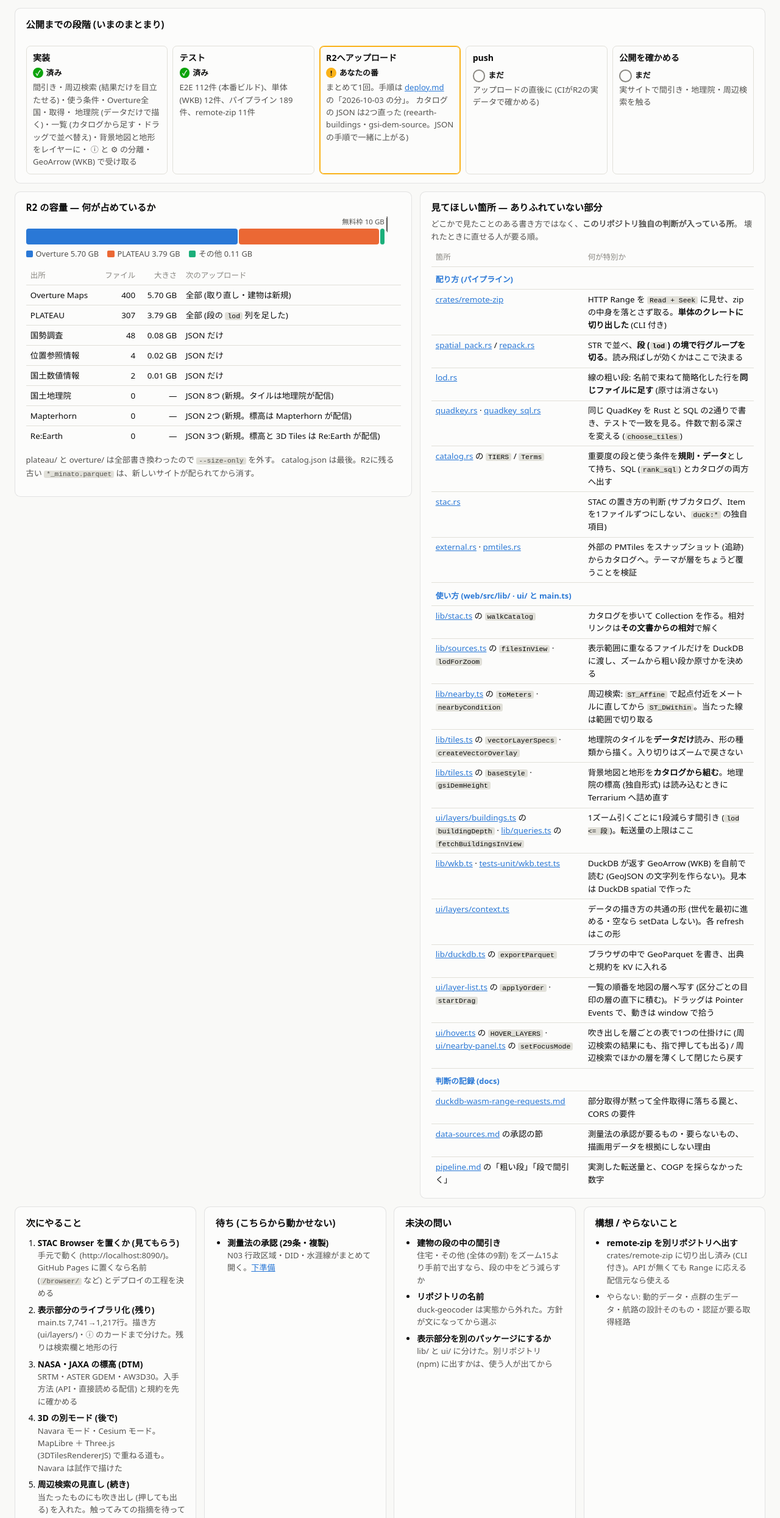
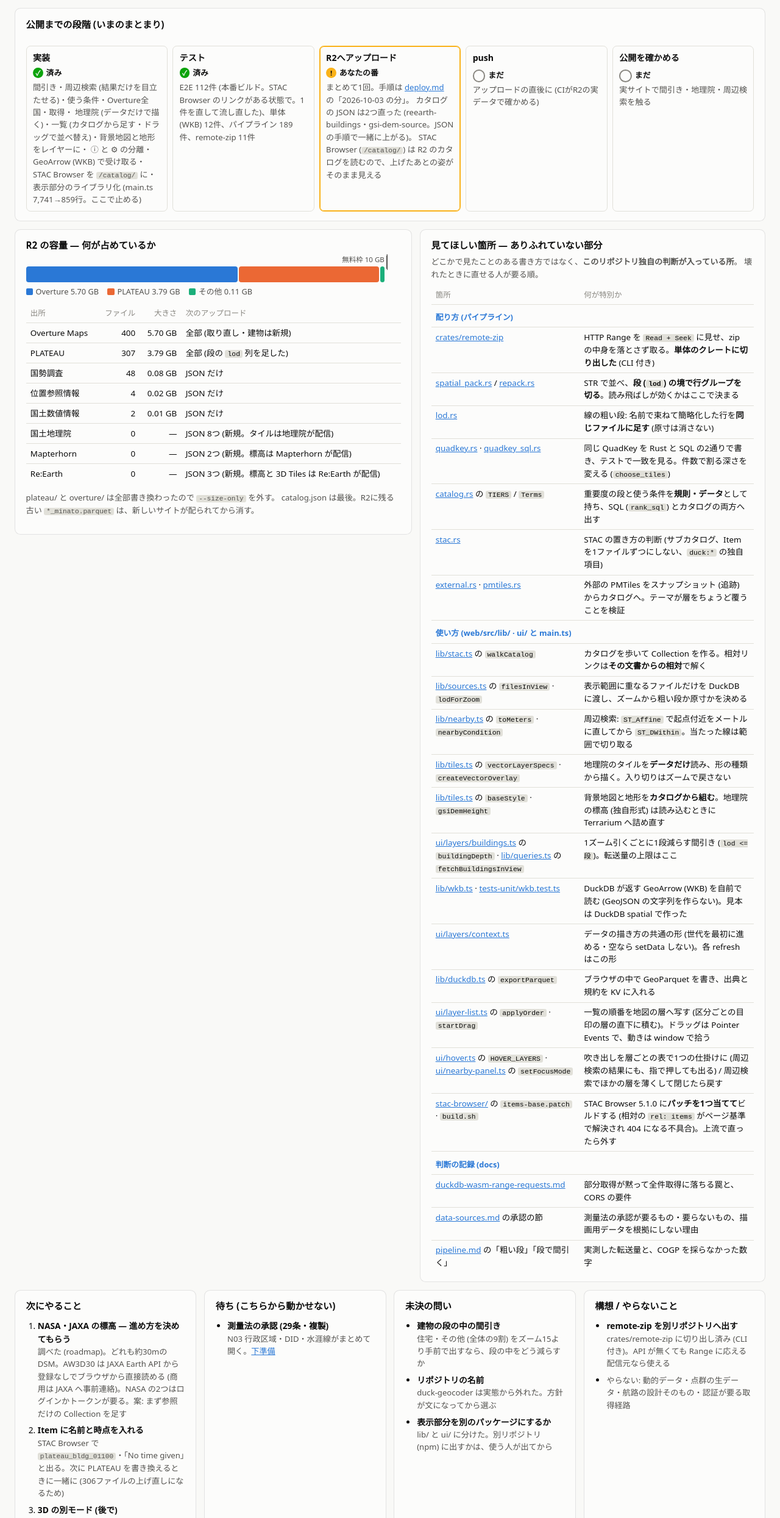
Before and after one commit to Strorkis/duck-geocoder, a plain HTML site: page docs/board.html in a window 1280 px wide. Shown: the part 218-2708 px from the top of the page at 61% size. Drawn offline with Linux system fonts and the light colour scheme.

Commit message:
docs: ライブラリ化をここで止めたこと・STAC Browser を置いたこと・NASA と JAXA の調査をボードに反映する
Co-Authored-By: Claude Opus 5.5 <noreply@anthropic.com>

```diff
--- a/docs/board.html
+++ b/docs/board.html
@@ -313,7 +313,7 @@
   <body>
     <header>
       <h1>duck-geocoder ダッシュボード</h1>
-      <span class="meta">更新 2026-10-05 19:22 (日本時間)</span>
+      <span class="meta">更新 2026-10-05 20:24 (日本時間)</span>
       <span class="meta">
         <a href="https://strorkis.github.io/duck-geocoder/">公開サイト</a> ·
         <a href="roadmap.md">方針 (roadmap.md)</a> · STAC 配布形式の実験
@@ -332,7 +332,7 @@
       </div>
       <div class="card kpi">
         <div class="label">公開待ちのコミット</div>
-        <div class="value">29 <small>件</small></div>
+        <div class="value">34 <small>件</small></div>
         <span class="status you">R2へのアップロード → push 待ち</span>
       </div>
       <div class="card kpi">
@@ -358,18 +358,22 @@
           <span class="sub">
             間引き・周辺検索 (結果だけを目立たせる)・使う条件・Overture全国・取得・
             地理院 (データだけで描く)・一覧 (カタログから足す・ドラッグで並べ替え)・背景地図と地形をレイヤーに・
-            ⓘ と ⚙ の分離・GeoArrow (WKB) で受け取る
+            ⓘ と ⚙ の分離・GeoArrow (WKB) で受け取る・STAC Browser を <code>/catalog/</code> に・
+            表示部分のライブラリ化 (main.ts 7,741→859行。ここで止める)
           </span>
         </li>
         <li>
           <b>テスト</b><span class="status done">済み</span>
-          <span class="sub">E2E 112件 (本番ビルド)、単体 (WKB) 12件、パイプライン 189件、remote-zip 11件</span>
+          <span class="sub">
+            E2E 112件 (本番ビルド。STAC Browser のリンクがある状態で。1件を直して流し直した)、単体 (WKB) 12件、パイプライン 189件、remote-zip 11件
+          </span>
         </li>
         <li class="current">
           <b>R2へアップロード</b><span class="status you">あなたの番</span>
           <span class="sub">
             まとめて1回。手順は <a href="deploy.md">deploy.md</a> の「2026-10-03 の分」。
-            カタログの JSON は2つ直った (reearth-buildings・gsi-dem-source。JSON の手順で一緒に上がる)
+            カタログの JSON は2つ直った (reearth-buildings・gsi-dem-source。JSON の手順で一緒に上がる)。
+            STAC Browser (<code>/catalog/</code>) は R2 のカタログを読むので、上げたあとの姿がそのまま見える
           </span>
         </li>
         <li>
@@ -504,6 +508,10 @@
               <td><a href="../web/src/ui/hover.ts">ui/hover.ts</a> の <code>HOVER_LAYERS</code> · <a href="../web/src/ui/nearby-panel.ts">ui/nearby-panel.ts</a> の <code>setFocusMode</code></td>
               <td>吹き出しを層ごとの表で1つの仕掛けに (周辺検索の結果にも、指で押しても出る) / 周辺検索でほかの層を薄くして閉じたら戻す</td>
             </tr>
+            <tr>
+              <td><a href="../stac-browser/">stac-browser/</a> の <code>items-base.patch</code> · <code>build.sh</code></td>
+              <td>STAC Browser 5.1.0 に<b>パッチを1つ当てて</b>ビルドする (相対の <code>rel: items</code> がページ基準で解決され 404 になる不具合)。上流で直ったら外す</td>
+            </tr>
             <tr class="group"><th colspan="2">判断の記録 (docs)</th></tr>
             <tr>
               <td><a href="duckdb-wasm-range-requests.md">duckdb-wasm-range-requests.md</a></td>
@@ -528,30 +536,23 @@
         <h2>次にやること</h2>
         <ol class="tasks">
           <li>
-            <b>STAC Browser を置くか (見てもらう)</b>
+            <b>NASA・JAXA の標高 — 進め方を決めてもらう</b>
             <span class="sub">
-              手元で動く (http://localhost:8090/)。GitHub Pages に置くなら名前 (<code>/browser/</code> など) とデプロイの工程を決める
+              調べた (roadmap)。どれも約30mの DSM。AW3D30 は JAXA Earth API から登録なしでブラウザから直接読める
+              (商用は JAXA へ事前連絡)。NASA の2つはログインかトークンが要る。案: まず参照だけの Collection を足す
             </span>
           </li>
           <li>
-            <b>表示部分のライブラリ化 (残り)</b>
+            <b>Item に名前と時点を入れる</b>
             <span class="sub">
-              main.ts 7,741→1,217行。描き方 (ui/layers/)・ⓘ のカードまで分けた。残りは検索欄と地形の行
+              STAC Browser で <code>plateau_bldg_01100</code>・「No time given」と出る。次に PLATEAU を書き換えるときに一緒に (306ファイルの上げ直しになるため)
             </span>
-          </li>
-          <li>
-            <b>NASA・JAXA の標高 (DTM)</b>
-            <span class="sub">SRTM・ASTER GDEM・AW3D30。入手方法 (API・直接読める配信) と規約を先に確かめる</span>
           </li>
           <li>
             <b>3D の別モード (後で)</b>
             <span class="sub">
               Navara モード・Cesium モード。MapLibre ＋ Three.js (3DTilesRendererJS) で重ねる道も。Navara は試作で描けた
             </span>
-          </li>
-          <li>
-            <b>周辺検索の見直し (続き)</b>
-            <span class="sub">当たったものにも吹き出し (押しても出る) を入れた。触ってみての指摘を待っている</span>
           </li>
           <li>
             <b>描き方 (スタイル) の置き場所</b>
```
Also changed, not shown: docs/roadmap.md (+7 -5 lines).
